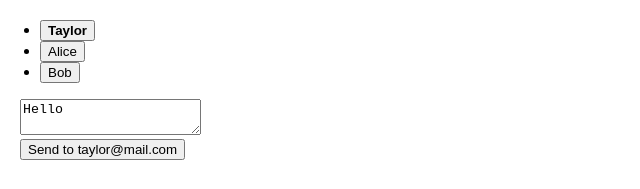
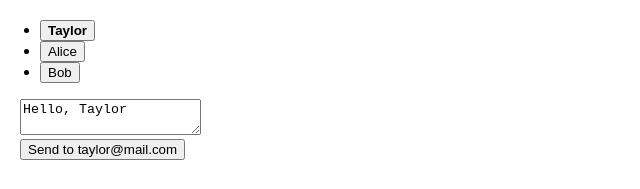
Before and after one commit to NRG55/my-first-react-app, a React (Vite) app: page / in a window 1280 px wide. Shown: the top 189 px of the page, without its empty margins (0-640 px from the left). Built offline with nearby package versions, Linux system fonts and the light colour scheme.

Commit message:
Update(practice-reducing-state/dispatchActionsFromEventHandlers): AppMessenger.jsx and messengerReducer.js (the messenger app restores input values when switching between tabs)

```diff
--- a/src/practice-reducing-state/dispatchActionsFromEventHandlers/AppMessenger.jsx
+++ b/src/practice-reducing-state/dispatchActionsFromEventHandlers/AppMessenger.jsx
@@ -5,7 +5,8 @@
 
 export default function AppMessenger() {
         const [state, dispatch] = useReducer(messengerReducer, initialState);
-        const message = state.message;
+
+        const message = state.messages[state.selectedId];
         const contact = contacts.find((element) => element.id === state.selectedId);
 
         return (
--- a/src/practice-reducing-state/dispatchActionsFromEventHandlers/messengerReducer.js
+++ b/src/practice-reducing-state/dispatchActionsFromEventHandlers/messengerReducer.js
@@ -1,6 +1,10 @@
 export const initialState = {
     selectedId: 0,
-    message: 'Hello',
+    messages: {
+        0: 'Hello, Taylor',
+        1: 'Hello, Alice',
+        2: 'Hello, Bob',
+    },
 };
 
 export function messengerReducer(state, action) {
@@ -10,19 +14,24 @@
             return {
                 ...state,
                 selectedId: action.contactId,
-                message: '',
             };
         };
         case 'edited_message': {
             return {
                 ...state,
-                message: action.message,
+                messages: {
+                    ...state.messages,
+                    [state.selectedId]: action.message,
+        },
             };
         };
         case 'sent_message': {
             return {
                 ...state,
-                message: '',
+                messages: {
+                    ...state.messages,
+                    [state.selectedId]: '',
+                },
             };
         };
         default: {
```
